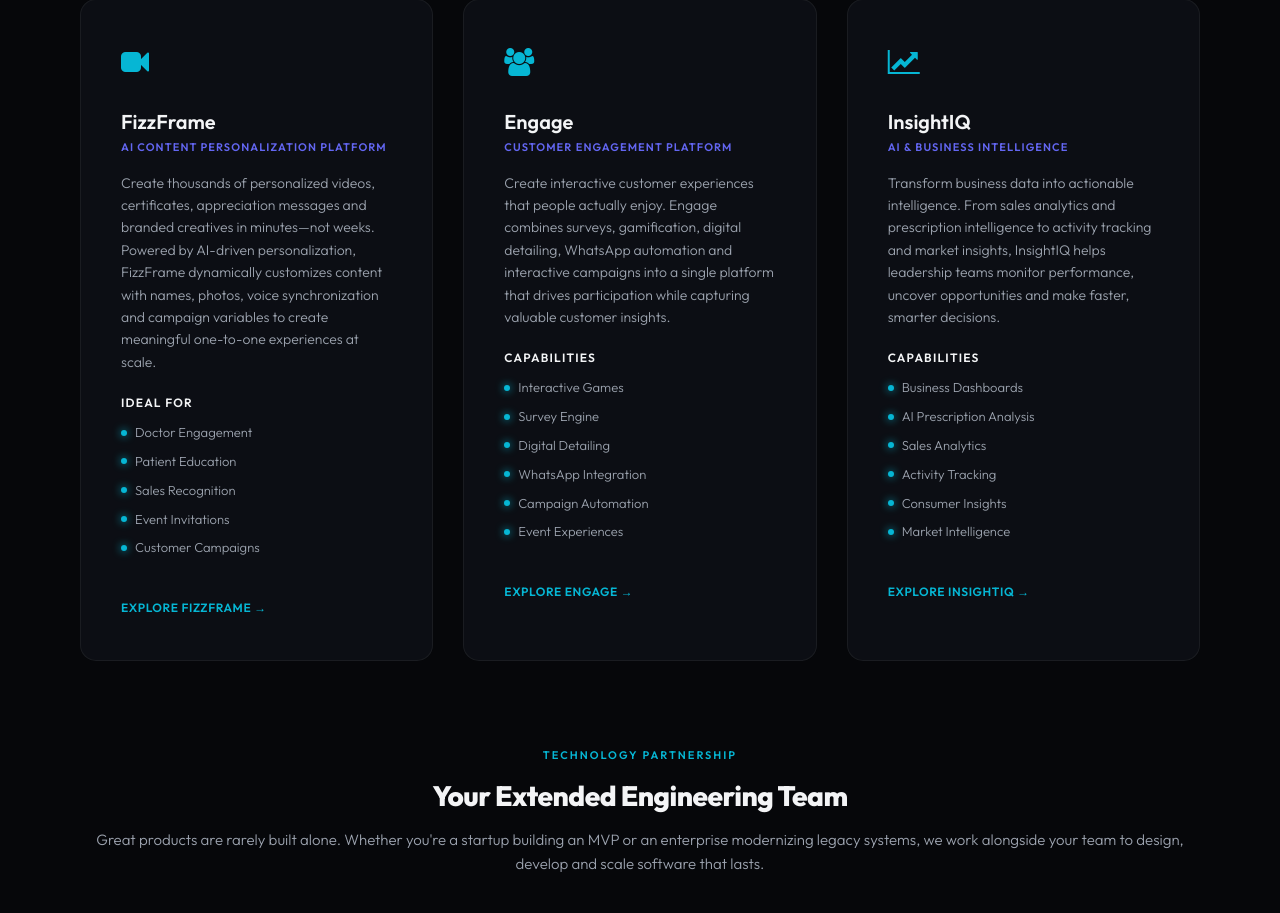
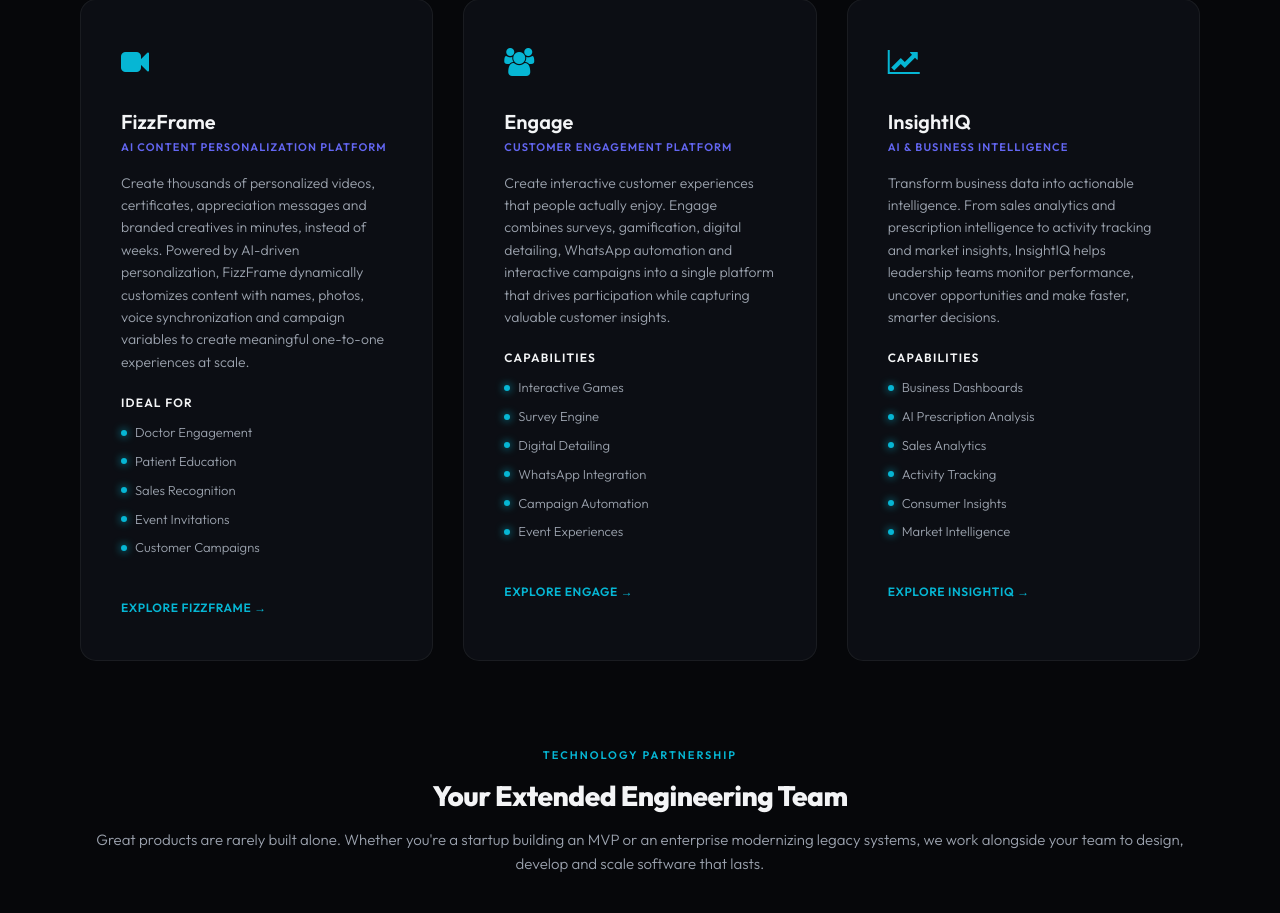
Before and after one commit to rohancool17/Benzene-Website, a plain HTML site: page index.html in a window 1280 px wide. Shown: the part 1278-2191 px from the top of the page. Drawn offline with Linux system fonts and the light colour scheme.

Commit message:
copy: Update FizzFrame description to replace em-dash with grammatically clean 'in minutes, instead of weeks'

```diff
--- a/index.html
+++ b/index.html
@@ -164,7 +164,7 @@
                         <div class="service-icon"><i class="fa fa-video-camera"></i></div>
                         <h3>FizzFrame</h3>
                         <span class="service-tag">AI CONTENT PERSONALIZATION PLATFORM</span>
-                        <p>Create thousands of personalized videos, certificates, appreciation messages and branded creatives in minutes—not weeks. Powered by AI-driven personalization, FizzFrame dynamically customizes content with names, photos, voice synchronization and campaign variables to create meaningful one-to-one experiences at scale.</p>
+                        <p>Create thousands of personalized videos, certificates, appreciation messages and branded creatives in minutes, instead of weeks. Powered by AI-driven personalization, FizzFrame dynamically customizes content with names, photos, voice synchronization and campaign variables to create meaningful one-to-one experiences at scale.</p>
 
                         <div class="service-meta-list">
                             <span class="meta-list-title">Ideal for</span>
```
